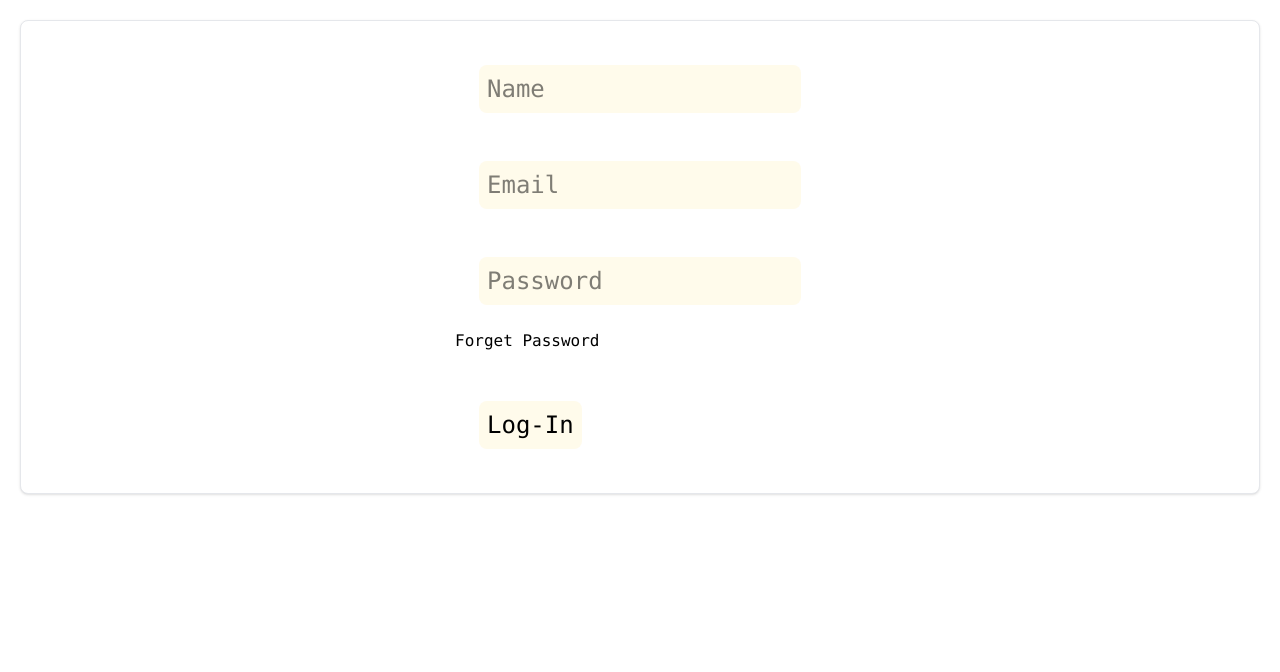
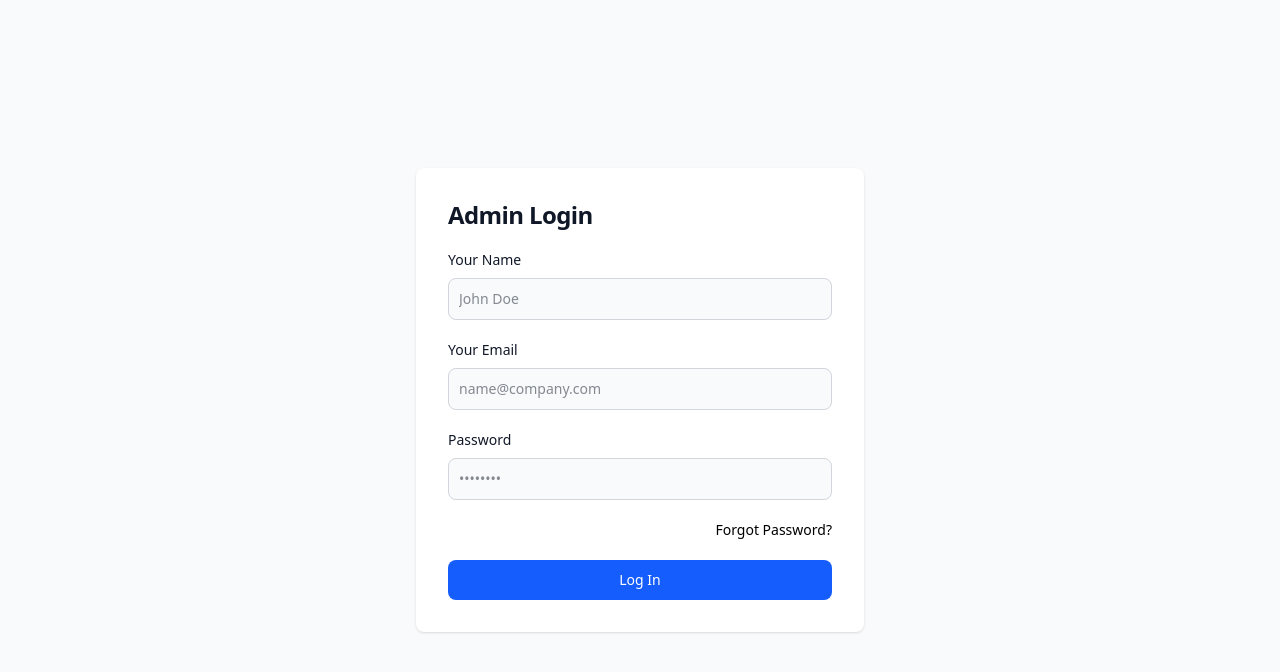
Before and after one commit to Avinashraut1998/Blog-FullStackAPP, a React (Vite) app in the folder Client/: page /admin-login in a window 1280 px wide. Shown: the top 672 px of the page. Built offline with nearby package versions, Linux system fonts and the light colour scheme.

Commit message:
login api

```diff
--- a/Client/package.json
+++ b/Client/package.json
@@ -11,6 +11,7 @@
   },
   "dependencies": {
     "@tailwindcss/vite": "^4.1.3",
+    "axios": "^1.9.0",
     "react": "^19.0.0",
     "react-dom": "^19.0.0",
     "react-router": "^7.5.0",
--- /dev/null
+++ b/Client/src/admin/AdminDashboard.jsx
@@ -0,0 +1,6 @@
+const AdminDashboard = () => {
+  return (
+    <div>AdminDashboard</div>
+  )
+}
+export default AdminDashboard
--- a/Client/src/admin/ForgetPassword.jsx
+++ /dev/null
@@ -1,6 +0,0 @@
-const ForgetPassword = () => {
-  return (
-    <div className="h-screen">ForgetPassword</div>
-  )
-}
-export default ForgetPassword
--- a/Client/src/admin/Login.jsx
+++ b/Client/src/admin/Login.jsx
@@ -1,55 +1,128 @@
-import { useState } from "react"
-import { Link } from "react-router"
+import { useState } from "react";
+import { Link } from "react-router";
+import axios from "axios";
+
 
 const Login = () => {
-
   const [data, setData] = useState({
     name: "",
     email: "",
-    password: ""
-
-  })
+    password: "",
+  });
 
   const handleData = (e) => {
     let { name, value } = e.target;
     setData((prevVal) => ({
       ...prevVal,
-      [name]: value
-    }))
-
-  }
+      [name]: value,
+    }));
+  };
 
   const submitForm = (e) => {
     e.preventDefault();
 
-
+    axios.post('http://localhost:8080/login', {data})
+    .then(response => console.log(response)
+    .catch(err => console.log(err)
+    )
+    )
 
     console.log(data);
-
-
-
-
-  }
+  };
 
   return (
-    <div className=" flex justify-center p-5 m-5 font-mono  bg-white border border-gray-200 rounded-lg shadow-sm dark:bg-gray-300 dark:border-gray-400">
-      <form onSubmit={submitForm} >
-        <div className="">
+    <section className="bg-gray-50 dark:bg-gray-900 min-h-screen">
+      <div className="flex flex-col items-center justify-center px-6 py-8 mx-auto md:h-screen lg:py-0">
+        <div className="w-full bg-white rounded-lg shadow dark:border sm:max-w-md dark:bg-gray-800 dark:border-gray-700 p-6 sm:p-8">
+          <h2 className="mb-1 text-xl font-bold leading-tight tracking-tight text-gray-900 md:text-2xl dark:text-white">
+            Admin Login
+          </h2>
 
-          <input type="text" placeholder="Name" className="bg-amber-50 m-6 p-2 text-2xl border-amber-50 rounded-lg" name="name" value={data.name} onChange={handleData} />
-          <br />
-          <input type="email" placeholder="Email" className="bg-amber-50 m-6 p-2 text-2xl border-amber-50 rounded-lg" name="email" value={data.email} onChange={handleData} />
-          <br />
-          <input type="password" placeholder="Password" className="bg-amber-50 m-6 p-2 text-2xl border-amber-50 rounded-lg" name="password" value={data.password} onChange={handleData} />
-          <br />
-          <Link to='/admin-login/forgetpass'>
-            <div>Forget Password</div>
-          </Link>
-          <br />
-          <button type="submit" className="bg-amber-50 m-6 p-2 text-2xl border-amber-50 rounded-lg">Log-In</button>
+          <form
+            onSubmit={submitForm}
+            className="mt-4 space-y-4 lg:mt-5 md:space-y-5"
+          >
+            {/* Name Field */}
+            <div>
+              <label
+                htmlFor="name"
+                className="block mb-2 text-sm font-medium text-gray-900 dark:text-white"
+              >
+                Your Name
+              </label>
+              <input
+                type="text"
+                id="name"
+                name="name"
+                value={data.name}
+                onChange={handleData}
+                placeholder="John Doe"
+                className="bg-gray-50 border border-gray-300 text-gray-900 text-sm rounded-lg block w-full p-2.5 dark:bg-gray-700 dark:border-gray-600 dark:placeholder-gray-400 dark:text-white"
+                required
+              />
+            </div>
+
+            {/* Email Field */}
+            <div>
+              <label
+                htmlFor="email"
+                className="block mb-2 text-sm font-medium text-gray-900 dark:text-white"
+              >
+                Your Email
+              </label>
+              <input
+                type="email"
+                id="email"
+                name="email"
+                value={data.email}
+                onChange={handleData}
+                placeholder="name@company.com"
+                className="bg-gray-50 border border-gray-300 text-gray-900 text-sm rounded-lg block w-full p-2.5 dark:bg-gray-700 dark:border-gray-600 dark:placeholder-gray-400 dark:text-white"
+                required
+              />
+            </div>
+
+            {/* Password Field */}
+            <div>
+              <label
+                htmlFor="password"
+                className="block mb-2 text-sm font-medium text-gray-900 dark:text-white"
+              >
+                Password
+              </label>
+              <input
+                type="password"
+                id="password"
+                name="password"
+                value={data.password}
+                onChange={handleData}
+                placeholder="••••••••"
+                className="bg-gray-50 border border-gray-300 text-gray-900 text-sm rounded-lg block w-full p-2.5 dark:bg-gray-700 dark:border-gray-600 dark:placeholder-gray-400 dark:text-white"
+                required
+              />
+            </div>
+
+            {/* Forget Password Link */}
+            <div className="text-sm text-right">
+              <Link
+                to="/admin-login/forgetpass"
+                className="text-primary-600 hover:underline dark:text-primary-400"
+              >
+                Forgot Password?
+              </Link>
+            </div>
+
+            {/* Submit Button */}
+            <button
+              type="submit"
+              className="w-full text-white bg-blue-600 hover:bg-blue-700 focus:ring-4 focus:outline-none focus:ring-blue-300 font-medium rounded-lg text-sm px-5 py-2.5 text-center dark:bg-blue-600 dark:hover:bg-blue-700 dark:focus:ring-blue-800"
+            >
+              Log In
+            </button>
+          </form>
         </div>
-      </form>
-    </div>
-  )
-}
-export default Login
+      </div>
+    </section>
+  );
+};
+export default Login;
--- a/Client/src/main.jsx
+++ b/Client/src/main.jsx
@@ -1,7 +1,7 @@
-import { StrictMode } from 'react'
-import { createRoot } from 'react-dom/client'
-import './index.css'
-import App from './App.jsx'
+import { StrictMode } from "react";
+import { createRoot } from "react-dom/client";
+import "./index.css";
+import App from "./App.jsx";
 import {
   createBrowserRouter,
   createRoutesFromElements,
@@ -9,51 +9,38 @@ import {
   RouterProvider,
   Routes,
 } from "react-router-dom";
-import LandingPage from './pages/landingPage/LandingPage.jsx'
-import Articles from './pages/landingPage/Articles.jsx'
-import Gallery from './pages/landingPage/Gallery.jsx'
-import About from './pages/landingPage/About.jsx';
-import Contact from './pages/landingPage/Contact.jsx';
-import Login from './admin/Login.jsx';
-import PasswordReset from './admin/PasswordReset.jsx';
-
-
-
+import LandingPage from "./pages/landingPage/LandingPage.jsx";
+import Articles from "./pages/landingPage/Articles.jsx";
+import Gallery from "./pages/landingPage/Gallery.jsx";
+import About from "./pages/landingPage/About.jsx";
+import Contact from "./pages/landingPage/Contact.jsx";
+import Login from "./admin/Login.jsx";
+import PasswordReset from "./admin/PasswordReset.jsx";
+import AdminDashboard from "./admin/AdminDashboard.jsx";
 
 const router = createBrowserRouter(
   createRoutesFromElements(
+    <>
+      <Route path="/" element={<App />}>
+        {/* LandingPage-Routes */}
 
-    <>
-    <Route path="/" element={<App />} >
+        <Route index element={<LandingPage />} />
+        <Route path="/about" element={<About />} />
+        <Route path="/gallery" element={<Gallery />} />
+        <Route path="/article" element={<Articles />} />
+        <Route path="/contact" element={<Contact />} />
+      </Route>
+      // {/* Admin page routes */}
+      <Route path="/admin-login" element={<Login />} />
+      <Route path="/admin-login/forgetpass" element={<PasswordReset />} />
+      <Route path="/admin-login/admin-dashboard" element={<AdminDashboard />} />
+    </>
+  )
+);
 
-      {/* LandingPage-Routes */}
-
-      <Route index element={<LandingPage />} />
-      <Route path='/about' element={<About />} />
-      <Route path='/gallery' element={<Gallery />} />
-      <Route path='/article' element={<Articles />} />
-      <Route path='/contact' element={<Contact />} />
-    </Route >
-
-
-    //     {/* Admin page routes */ }
-      <Route path="/admin-login" element={<Login />} />
-       <Route path="/admin-login/forgetpass" element={<PasswordReset />} />
-
-
-
-    </>
-
-
-  )
-)
-
-
-
-
-createRoot(document.getElementById('root')).render(
+createRoot(document.getElementById("root")).render(
   <StrictMode>
     <RouterProvider router={router} />
     {/* <App /> */}
-  </StrictMode>,
-)
+  </StrictMode>
+);
--- a/Client/src/pages/landingPage/Footer.jsx
+++ b/Client/src/pages/landingPage/Footer.jsx
@@ -1,9 +1,13 @@
 const Footer = () => {
   return (
     <>
-       <div className="w-full flex justify-center items-center p-10 border-2 relative bottom-0 font-bold font-mono  bg-white border border-gray-200 rounded-lg shadow-sm dark:bg-gray-300 dark:border-gray-400">
-        Footer
-       </div>
+     <footer className="bg-white rounded-lg shadow m-4 dark:bg-gray-800 border-t border-gray-200 dark:border-gray-700">
+      <div className="w-full max-w-screen-xl mx-auto p-4 md:py-6 flex justify-center items-center">
+        <span className="text-sm text-gray-500 dark:text-gray-400 font-mono font-bold">
+          © {new Date().getFullYear()} Your Company. All Rights Reserved.
+        </span>
+      </div>
+    </footer>
     </>
   )
 }
--- a/Client/src/pages/landingPage/Nav.jsx
+++ b/Client/src/pages/landingPage/Nav.jsx
@@ -10,29 +10,58 @@ const Nav = () => {
 
   return (
     <>
-    <div className="flex justify-between p-10 border-2  font-mono  bg-white border border-gray-200 rounded-lg shadow-sm dark:bg-gray-300 dark:border-gray-400">
-        <div onClick={handleClick} className="cursor-pointer">Logo</div>
-        <div className="flex gap-5
-        ">
-            <NavLink  to='/' className={({isActive}) =>
-              `  ${isActive ? "text-amber-500 bg-amber-400" : "text-yellow-900"}`
-            }>
-            <div >Home</div>
+        <nav className="bg-white border-gray-200 dark:bg-gray-900 dark:border-gray-700 border-b shadow">
+      <div className="max-w-screen-xl flex flex-wrap items-center justify-between mx-auto p-4">
+        {/* Logo */}
+        <div onClick={handleClick} className="cursor-pointer text-xl font-semibold text-gray-900 dark:text-white">
+          Logo
+        </div>
+
+        {/* Navigation Links */}
+        <div className="flex space-x-4 text-sm font-medium text-gray-700 dark:text-gray-200">
+          <NavLink
+            to="/"
+            className={({ isActive }) =>
+              `px-3 py-2 rounded-lg ${
+                isActive
+                  ? "bg-amber-400 text-white"
+                  : "hover:bg-gray-100 dark:hover:bg-gray-700 text-gray-900 dark:text-white"
+              }`
+            }
+          >
+            Home
           </NavLink>
-            <Link to='/about'>
-            <div>About</div>
+
+          <Link
+            to="/about"
+            className="px-3 py-2 rounded-lg hover:bg-gray-100 dark:hover:bg-gray-700 text-gray-900 dark:text-white"
+          >
+            About
           </Link>
-            <Link to='/gallery'>
-            <div>Gallery</div>
+
+          <Link
+            to="/gallery"
+            className="px-3 py-2 rounded-lg hover:bg-gray-100 dark:hover:bg-gray-700 text-gray-900 dark:text-white"
+          >
+            Gallery
           </Link>
-            <Link to='/article'>
-            <div>Article</div>
+
+          <Link
+            to="/article"
+            className="px-3 py-2 rounded-lg hover:bg-gray-100 dark:hover:bg-gray-700 text-gray-900 dark:text-white"
+          >
+            Article
           </Link>
-            <Link to='/contact'>
-            <div>Contact-Us</div>
+
+          <Link
+            to="/contact"
+            className="px-3 py-2 rounded-lg hover:bg-gray-100 dark:hover:bg-gray-700 text-gray-900 dark:text-white"
+          >
+            Contact Us
           </Link>
         </div>
       </div>
+    </nav>
     </>
   )
 }
```
Also changed, not shown: 1 other file (tests, documents, lock files or other folders). Lines whose indentation alone changed are shown as unchanged.
